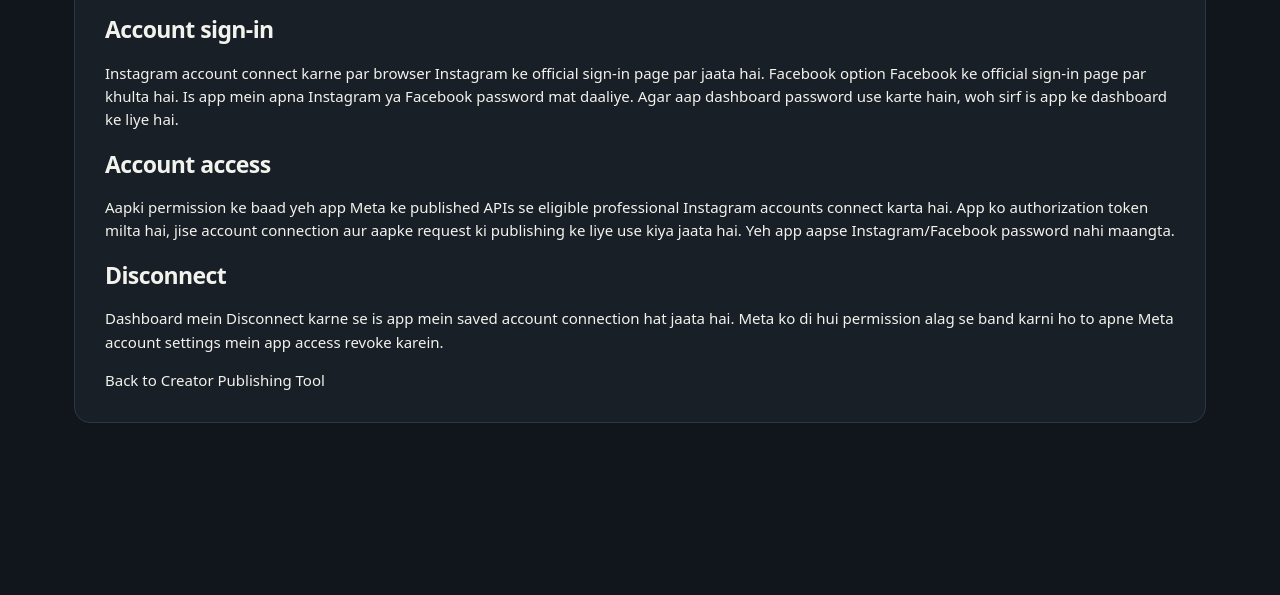
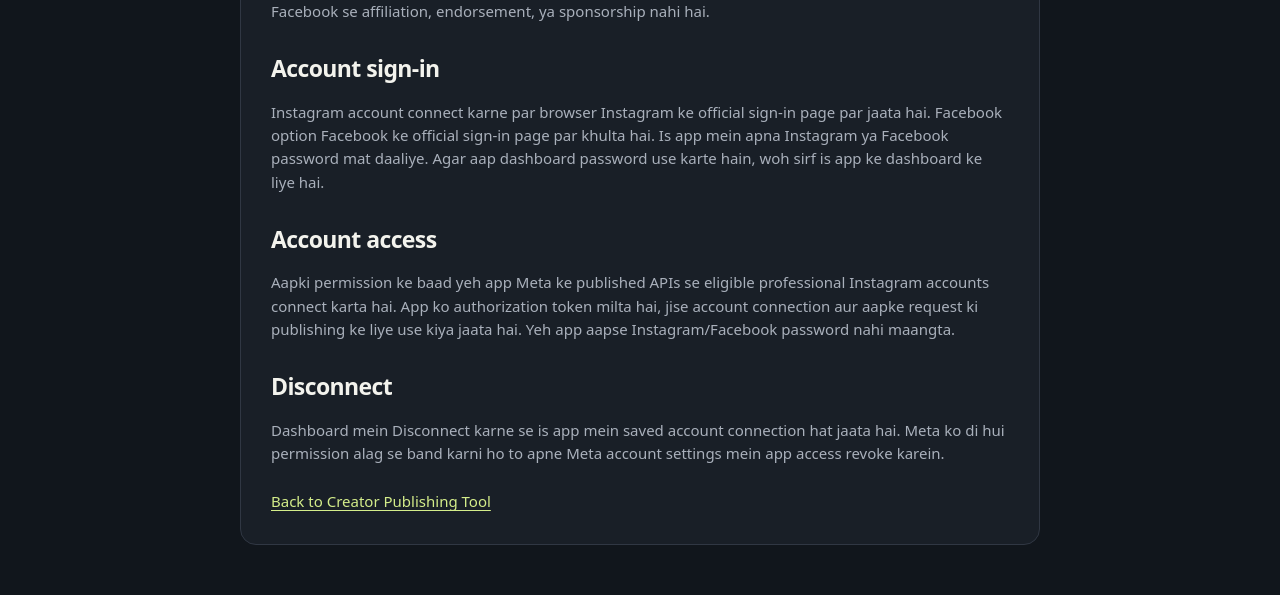
Before and after one commit to uzairking97559-byte/instagram-publisher-backend, a website: page public/about.html in a window 1280 px wide. Shown: the part 387-982 px from the top of the page. Before the commit the page ends 810 px from the top, so only its background shows below. Drawn offline with Linux system fonts and the light colour scheme.

Commit message:
Style the service details page

```diff
--- a/public/styles.css
+++ b/public/styles.css
@@ -570,3 +570,26 @@
     font-size:12px
   }
 }
+
+.independence-notice a {
+  color:var(--lime);
+  text-decoration:underline;
+  text-underline-offset:3px
+}
+.about-panel {
+  max-width:800px;
+  margin:26px auto 50px
+}
+.about-panel p {
+  color:var(--muted)
+}
+.about-panel h2 {
+  margin-top:28px
+}
+.about-panel .about-back {
+  display:inline-block;
+  margin-top:10px;
+  color:var(--lime);
+  text-decoration:underline;
+  text-underline-offset:3px
+}
```
